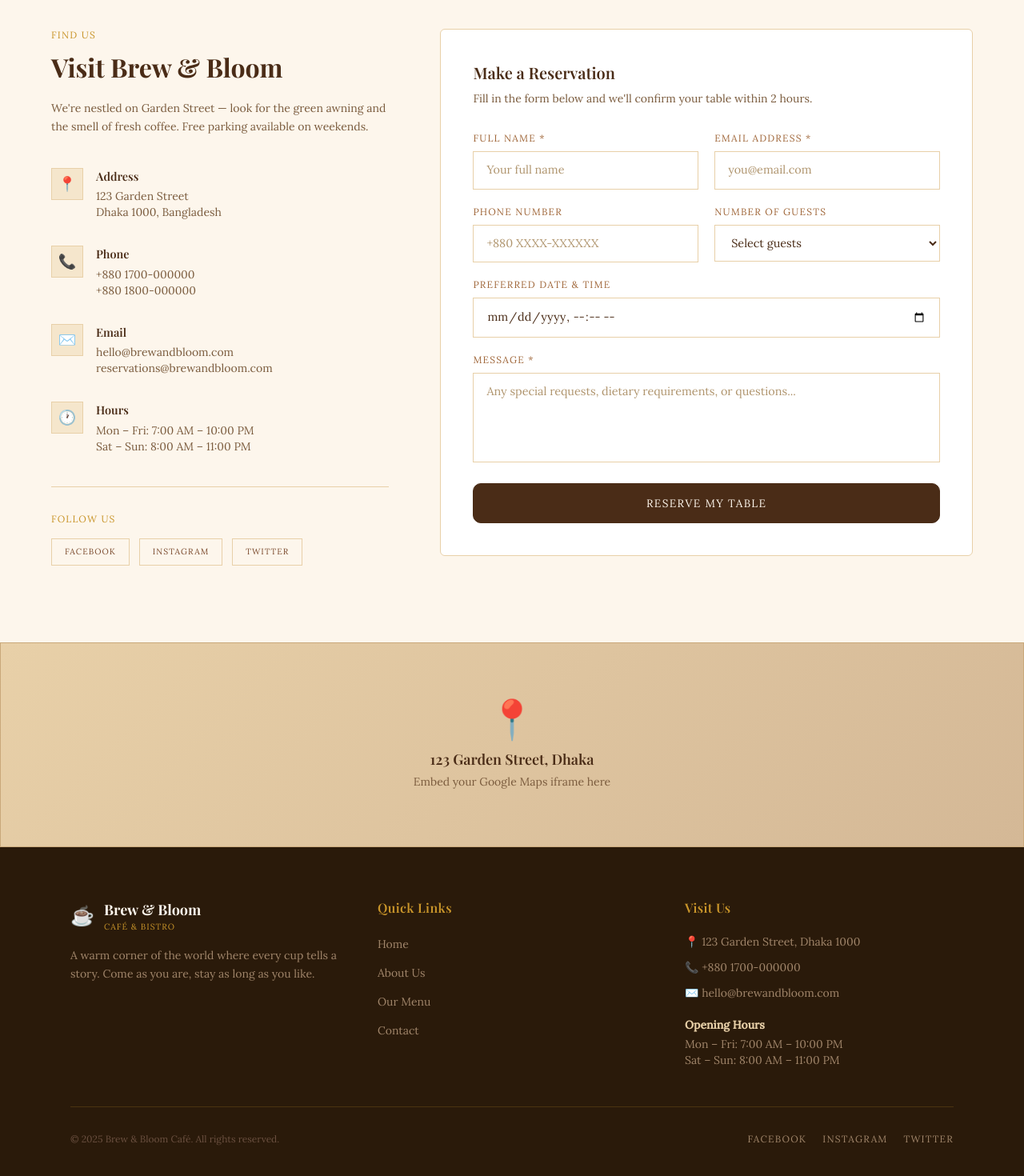
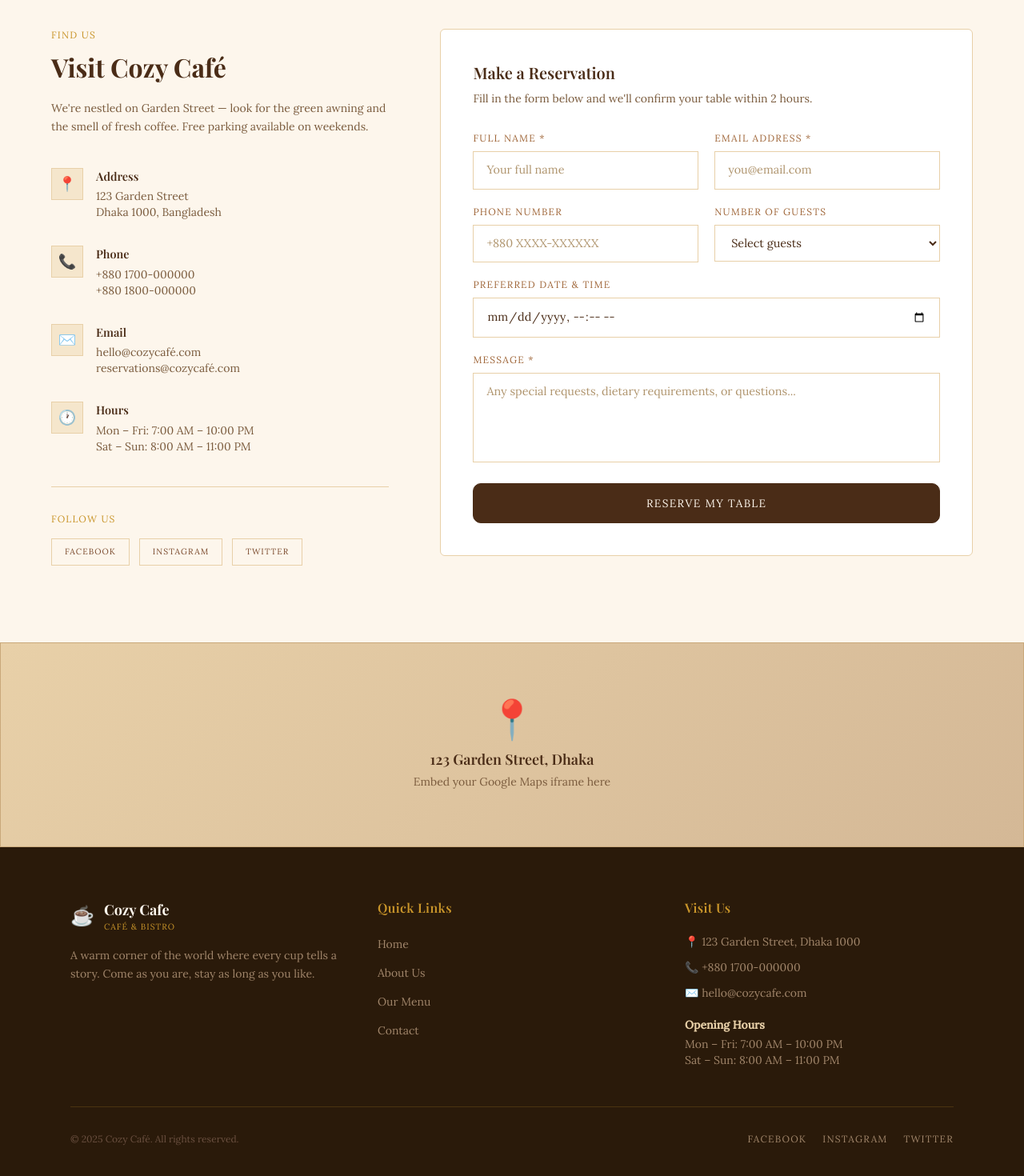
Before and after one commit to Fahim550/cozy-cafe, a Next.js app: page /contact in a window 1280 px wide. Shown: the part 496-1966 px from the top of the page at 80% size. Built offline with nearby package versions, Linux system fonts and the light colour scheme; a web font is replaced by a local one.

Commit message:
name correct

```diff
--- a/app/about/page.jsx
+++ b/app/about/page.jsx
@@ -37,7 +37,7 @@ const team = [
     emoji: "🌿",
     name: "Tariq Hasan",
     role: "Founder & Manager",
-    bio: "Started Brew & Bloom in 2019 with a dream and a second-hand espresso machine.",
+    bio: "Started Cozy Cafe in 2015 with a dream and a second-hand espresso machine.",
   },
 ];
 
@@ -55,7 +55,7 @@ const values = [
   {
     icon: <LuUsers size={32} />,
     title: "Community First",
-    desc: "Brew & Bloom is more than a café — it's a gathering place where neighbors become friends.",
+    desc: "Cozy Cafe is more than a café — it's a gathering place where neighbors become friends.",
   },
 ];
 
@@ -132,7 +132,7 @@ export default function About() {
                   height={200}
                   width={400}
                   src="/assets/about-story.jpeg"
-                  alt="Brew & Bloom Cafe Interior"
+                  alt="Cozy Cafe Interior"
                   className="rounded-3xl shadow-xl w-full h-auto object-cover"
                 />
               </div>
@@ -153,10 +153,10 @@ export default function About() {
 
           <div className="prose prose-lg text-[#6B5040] max-w-none leading-relaxed space-y-6">
             <p>
-              In 2019, Tariq Hasan and his close friend turned a small rented
-              space on Garden Street into what is now Brew & Bloom. With a
-              borrowed espresso machine, family recipes, and a deep passion for
-              quality coffee — our journey began.
+              In 2015, Tariq Hasan and his close friend turned a small rented
+              space on Garden Street into what is now Cozy Cafe. With a borrowed
+              espresso machine, family recipes, and a deep passion for quality
+              coffee — our journey began.
             </p>
             <p>
               What started as a humble café has grown into a warm community hub
--- a/app/components/Footer.jsx
+++ b/app/components/Footer.jsx
@@ -1,47 +1,55 @@
-import Link from 'next/link'
+import Link from "next/link";
 
 export default function Footer() {
   return (
-    <footer style={{ background: '#2A1A0A', color: '#E8D0A8' }}>
+    <footer style={{ background: "#2A1A0A", color: "#E8D0A8" }}>
       <div className="max-w-6xl mx-auto px-6 py-16">
         <div className="grid grid-cols-1 md:grid-cols-3 gap-12">
-
           {/* Brand */}
           <div>
             <div className="flex items-center gap-3 mb-4">
               <span className="text-2xl">☕</span>
               <div>
-                <div className="font-display font-bold text-lg" style={{ color: '#FDF6EC' }}>
-                  Brew &amp; Bloom
+                <div
+                  className="font-display font-bold text-lg"
+                  style={{ color: "#FDF6EC" }}
+                >
+                  Cozy Cafe
                 </div>
-                <div className="text-xs tracking-widest uppercase" style={{ color: '#C9952A', fontSize: '0.65rem' }}>
+                <div
+                  className="text-xs tracking-widest uppercase"
+                  style={{ color: "#C9952A", fontSize: "0.65rem" }}
+                >
                   Café &amp; Bistro
                 </div>
               </div>
             </div>
-            <p className="text-sm leading-relaxed" style={{ color: '#A0856A' }}>
-              A warm corner of the world where every cup tells a story.
-              Come as you are, stay as long as you like.
+            <p className="text-sm leading-relaxed" style={{ color: "#A0856A" }}>
+              A warm corner of the world where every cup tells a story. Come as
+              you are, stay as long as you like.
             </p>
           </div>
 
           {/* Quick links */}
           <div>
-            <h4 className="font-display font-semibold mb-5 tracking-wide" style={{ color: '#C9952A' }}>
+            <h4
+              className="font-display font-semibold mb-5 tracking-wide"
+              style={{ color: "#C9952A" }}
+            >
               Quick Links
             </h4>
             <ul className="space-y-3">
               {[
-                { href: '/',        label: 'Home'    },
-                { href: '/about',   label: 'About Us'},
-                { href: '/menu',    label: 'Our Menu'},
-                { href: '/contact', label: 'Contact' },
-              ].map(link => (
+                { href: "/", label: "Home" },
+                { href: "/about", label: "About Us" },
+                { href: "/menu", label: "Our Menu" },
+                { href: "/contact", label: "Contact" },
+              ].map((link) => (
                 <li key={link.href}>
                   <Link
                     href={link.href}
                     className="text-sm transition-colors duration-200 hover:text-amber-300"
-                    style={{ color: '#A0856A' }}
+                    style={{ color: "#A0856A" }}
                   >
                     {link.label}
                   </Link>
@@ -52,15 +60,20 @@ export default function Footer() {
 
           {/* Contact & Hours */}
           <div>
-            <h4 className="font-display font-semibold mb-5 tracking-wide" style={{ color: '#C9952A' }}>
+            <h4
+              className="font-display font-semibold mb-5 tracking-wide"
+              style={{ color: "#C9952A" }}
+            >
               Visit Us
             </h4>
-            <div className="space-y-3 text-sm" style={{ color: '#A0856A' }}>
+            <div className="space-y-3 text-sm" style={{ color: "#A0856A" }}>
               <p>📍 123 Garden Street, Dhaka 1000</p>
               <p>📞 +880 1700-000000</p>
-              <p>✉️ hello@brewandbloom.com</p>
+              <p>✉️ hello@cozycafe.com</p>
               <div className="pt-2">
-                <p className="font-semibold mb-1" style={{ color: '#E8D0A8' }}>Opening Hours</p>
+                <p className="font-semibold mb-1" style={{ color: "#E8D0A8" }}>
+                  Opening Hours
+                </p>
                 <p>Mon – Fri: 7:00 AM – 10:00 PM</p>
                 <p>Sat – Sun: 8:00 AM – 11:00 PM</p>
               </div>
@@ -71,18 +84,18 @@ export default function Footer() {
         {/* Social + copyright */}
         <div
           className="mt-12 pt-8 flex flex-col md:flex-row items-center justify-between gap-4"
-          style={{ borderTop: '1px solid rgba(201,149,42,0.2)' }}
+          style={{ borderTop: "1px solid rgba(201,149,42,0.2)" }}
         >
-          <p className="text-xs" style={{ color: '#6B5040' }}>
-            © 2025 Brew &amp; Bloom Café. All rights reserved.
+          <p className="text-xs" style={{ color: "#6B5040" }}>
+            © 2025 Cozy Café. All rights reserved.
           </p>
           <div className="flex gap-5">
-            {['Facebook', 'Instagram', 'Twitter'].map(platform => (
+            {["Facebook", "Instagram", "Twitter"].map((platform) => (
               <a
                 key={platform}
                 href="#"
                 className="text-xs tracking-widest uppercase transition-colors duration-200 hover:text-amber-300"
-                style={{ color: '#A0856A' }}
+                style={{ color: "#A0856A" }}
               >
                 {platform}
               </a>
@@ -91,5 +104,5 @@ export default function Footer() {
         </div>
       </div>
     </footer>
-  )
+  );
 }
--- a/app/components/Navbar.jsx
+++ b/app/components/Navbar.jsx
@@ -39,7 +39,7 @@ export default function Navbar() {
               className="font-display font-bold text-lg leading-none"
               style={{ color: '#FDF6EC' }}
             >
-              Brew &amp; Bloom
+              Cozy Café
             </div>
             <div
               className="text-xs tracking-widest uppercase"
--- a/app/contact/page.jsx
+++ b/app/contact/page.jsx
@@ -31,7 +31,7 @@ const info = [
   {
     icon: "✉️",
     title: "Email",
-    lines: ["hello@brewandbloom.com", "reservations@brewandbloom.com"],
+    lines: ["hello@cozycafé.com", "reservations@cozycafé.com"],
   },
   {
     icon: "🕐",
@@ -140,7 +140,7 @@ export default function Contact() {
                   color: "#4A2C17",
                 }}
               >
-                Visit Brew &amp; Bloom
+                Visit Cozy Café
               </h2>
               <p
                 className="text-sm leading-relaxed"
--- a/app/layout.jsx
+++ b/app/layout.jsx
@@ -1,22 +1,20 @@
-import './globals.css'
-import Navbar from './components/Navbar'
-import Footer from './components/Footer'
+import Footer from "./components/Footer";
+import Navbar from "./components/Navbar";
+import "./globals.css";
 
 export const metadata = {
-  title: 'Brew & Bloom Café',
-  description: 'A cozy café for great coffee, food, and good company.',
-}
+  title: "Cozy Café",
+  description: "A cozy café for great coffee, food, and good company.",
+};
 
 export default function RootLayout({ children }) {
   return (
     <html lang="en">
       <body>
         <Navbar />
-        <main className="min-h-screen">
-          {children}
-        </main>
+        <main className="min-h-screen">{children}</main>
         <Footer />
       </body>
     </html>
-  )
+  );
 }
--- a/app/page.jsx
+++ b/app/page.jsx
@@ -260,13 +260,13 @@ export default function Home() {
           {/* Header */}
           <div className="text-center mb-16">
             <p className="text-[#C9952A] text-sm tracking-widest uppercase font-medium mb-3">
-              WHY BREW & BLOOM
+              WHY Cozy Cafe
             </p>
             <h2 className="font-display font-bold text-4xl md:text-5xl leading-tight text-[#4A2C17] mb-4">
               Where Heritage Meets Innovation
             </h2>
             <p className="max-w-3xl mx-auto text-lg text-[#6B5040] leading-relaxed">
-              Brew & Bloom blends the timeless art of coffee craftsmanship with
+              Cozy Cafe blends the timeless art of coffee craftsmanship with
               modern workspace amenities. A sanctuary for digital creators,
               coffee lovers, and community builders.
             </p>
@@ -422,8 +422,8 @@ export default function Home() {
 
               <div className="space-y-6 text-[#6B5040] text-[17px] leading-relaxed">
                 <p>
-                  Since 2019, Brew & Bloom has been more than just a café — it's
-                  a community gathering place where friendships are formed over
+                  Since 2015, Cozy Cafe has been more than just a café — it's a
+                  community gathering place where friendships are formed over
                   perfectly brewed coffee.
                 </p>
                 <p>
```
